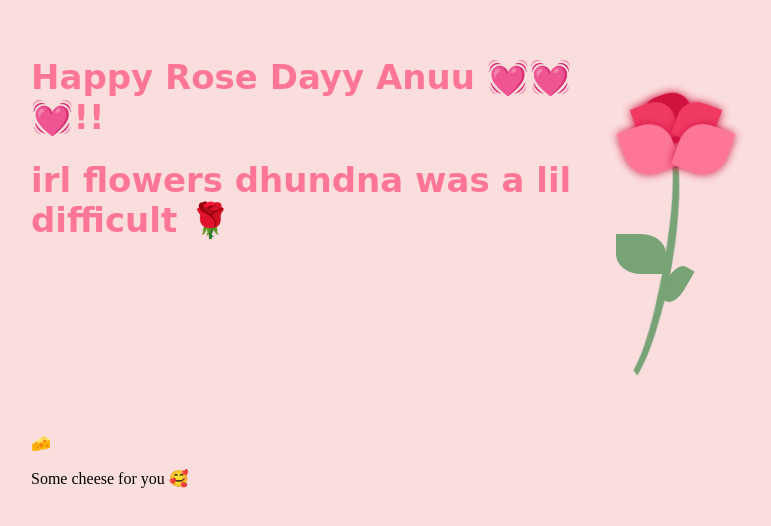
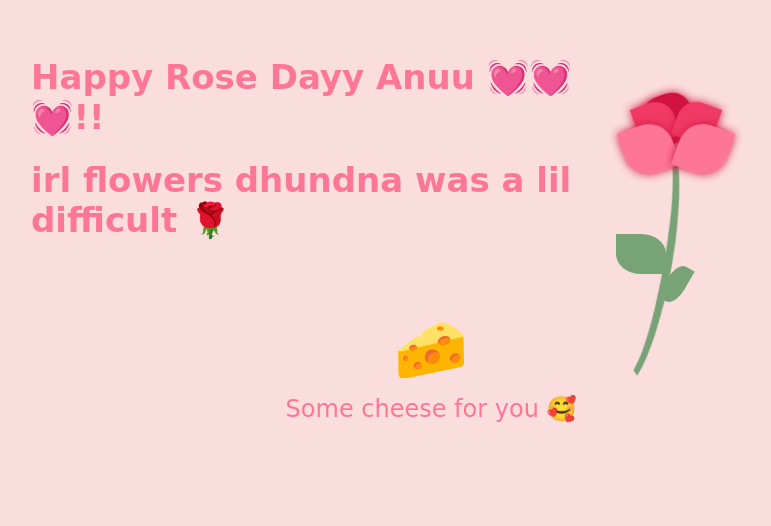
Before and after one commit to who-caress/roses, a plain HTML site: page index.html in a window 1280 px wide. Shown: the part 166-692 px from the top of the page, without its empty margins (209-980 px from the left). Drawn offline with Linux system fonts and the light colour scheme.

Commit message:
Update style.css

```diff
--- a/style.css
+++ b/style.css
@@ -147,3 +147,22 @@ h1{
         transform: rotate(0deg);
     }
 }
+
+/* Styling for the cheese emoji */
+.cheese {
+    position: absolute;
+    top: 70%; /* Adjust the position as needed */
+    left: 50%;
+    transform: translateX(-50%);
+    font-size: 60px; /* Increased size of the emoji */
+    text-align: center;
+    z-index: 10;
+}
+
+/* Styling for the cheese text */
+.cheese-text {
+    font-family: 'Sacramento', cursive;
+    font-size: 24px;
+    color: #FE7696;
+    margin-top: 10px; /* Space between emoji and text */
+}
```
